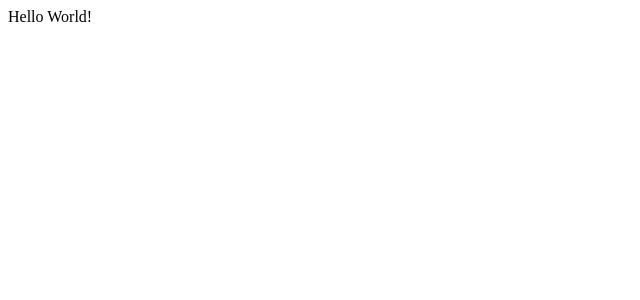
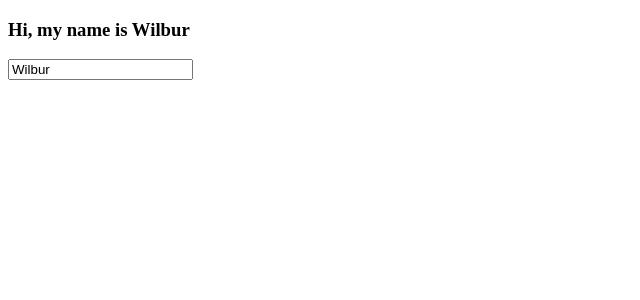
Before and after one commit to traumverloren/react-from-scratch, a React app: page / in a window 1280 px wide. Shown: the top 300 px of the page, without its empty margins (0-640 px from the left). Built offline with nearby package versions, Linux system fonts and the light colour scheme.

Commit message:
redux is working

```diff
--- /dev/null
+++ b/src/App.js
@@ -0,0 +1,25 @@
+import React from 'react';
+import { render } from 'react-dom';
+import { Provider } from 'react-redux';
+import { createStore } from 'redux';
+import Main from './Main';
+
+// Here's a reducer...
+const reducer = (state = { name: 'Wilbur' }, action) => {
+  switch (action.type) {
+    case 'SET_NEW_NAME':
+      return { name: action.newName };
+    default:
+      return state;
+  }
+};
+
+// ... and store.
+const store = createStore(reducer);
+
+render(
+  <Provider store={store}>
+    <Main />
+  </Provider>,
+  document.getElementById('root')
+);
--- /dev/null
+++ b/src/Main.js
@@ -0,0 +1,32 @@
+import React from 'react';
+import { connect } from 'react-redux';
+
+// Here we have a functional component with two props: name value and onSetNewName function.
+const MyComponent = ({ name, onSetNewName }) => (
+  <div>
+    <h3>Hi, my name is {name}</h3>
+    <input type="text" onChange={onSetNewName} value={name} />
+  </div>
+);
+
+// Our component's name prop will be mapped to the name value of store ...
+const mapStateToProps = state => ({
+  name: state.name
+});
+
+// ... and our component's onSetNewName prop will be mapped to dispatch
+// an action which contains a new name.
+const mapDispatchToProps = dispatch => ({
+  onSetNewName: e => dispatch({ type: 'SET_NEW_NAME', newName: e.target.value })
+});
+
+// Here we connect our component ...
+const MyContainer = connect(mapStateToProps, mapDispatchToProps)(MyComponent);
+
+const Main = () => (
+  <div>
+    <MyContainer />
+  </div>
+)
+
+export default Main;
--- a/src/index.html
+++ b/src/index.html
@@ -6,5 +6,6 @@
   </head>
   <body>
     <div id="root"></div>
+    <script type="text/javascript" src="bundle.js"></script>
   </body>
 </html>
--- a/src/index.js
+++ /dev/null
@@ -1,15 +0,0 @@
-import React, { Component } from 'react';
-import ReactDOM from 'react-dom';
-
-class HelloWorld extends Component {
-  render() {
-    return (
-      <div>Hello World!</div>
-    )
-  }
-}
-
-ReactDOM.render(
-  <HelloWorld />,
-  document.getElementById('root')
-);
--- a/webpack.config.js
+++ b/webpack.config.js
@@ -3,7 +3,7 @@ const HtmlWebpackPlugin = require('html-webpack-plugin');
 const webpack = require('webpack');
 
 module.exports = {
-  entry: './src/index.js',
+  entry: './src/App.js',
   output: {
     path: __dirname + '/dist',
     filename: 'bundle.js',
@@ -15,12 +15,7 @@ module.exports = {
     ]
   },
   plugins: [
-    new webpack.HotModuleReplacementPlugin(), // Enable HMR
-    new HtmlWebpackPlugin({
-        inject: 'body',
-        filename: 'index.html',
-        template: __dirname + '/src/index.html',
-    })
+    new webpack.HotModuleReplacementPlugin() // Enable HMR
   ],
   devServer: {
     contentBase: path.join(__dirname, "dist"),
```
Also changed, not shown: 1 other file (tests, documents, lock files or other folders).
